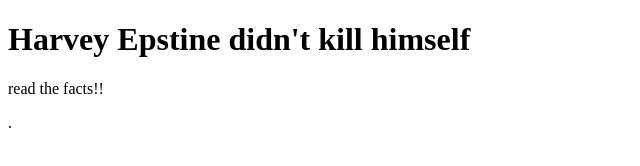
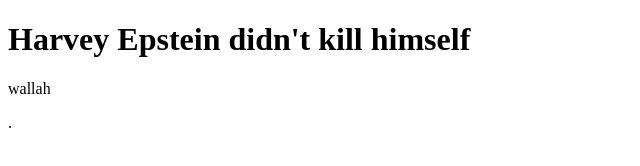
Before and after one commit to youknowjoe420/youknowjoe420.github.io, a plain HTML site: page index.html in a window 1280 px wide. Shown: the full height of the page, 0-640 px from the left. Drawn offline with Linux system fonts and the light colour scheme.

Commit message:
Update index.html

```diff
--- a/index.html
+++ b/index.html
@@ -1,7 +1,7 @@
 <!DOCTYPE html>
 <html>
 <body>
-<h1>Harvey Epstine didn't kill himself</h1>
-<p>read the facts!!</p>.</p>
+<h1>Harvey Epstein didn't kill himself</h1>
+<p>wallah</p>.</p>
 </body>
 </html>
```
